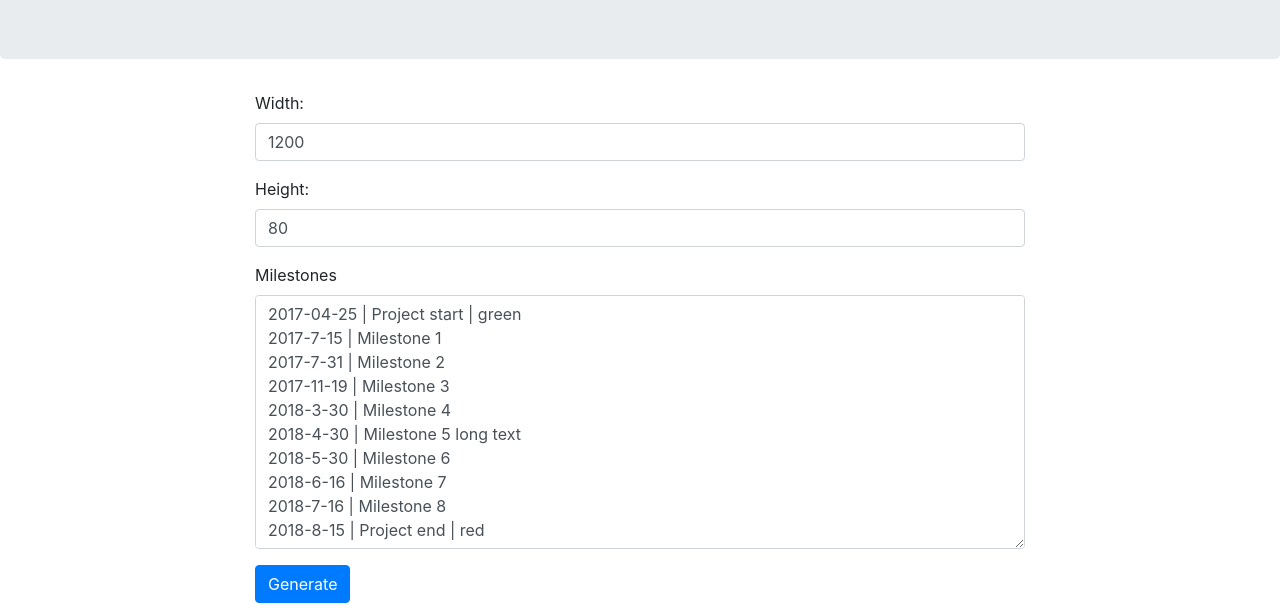
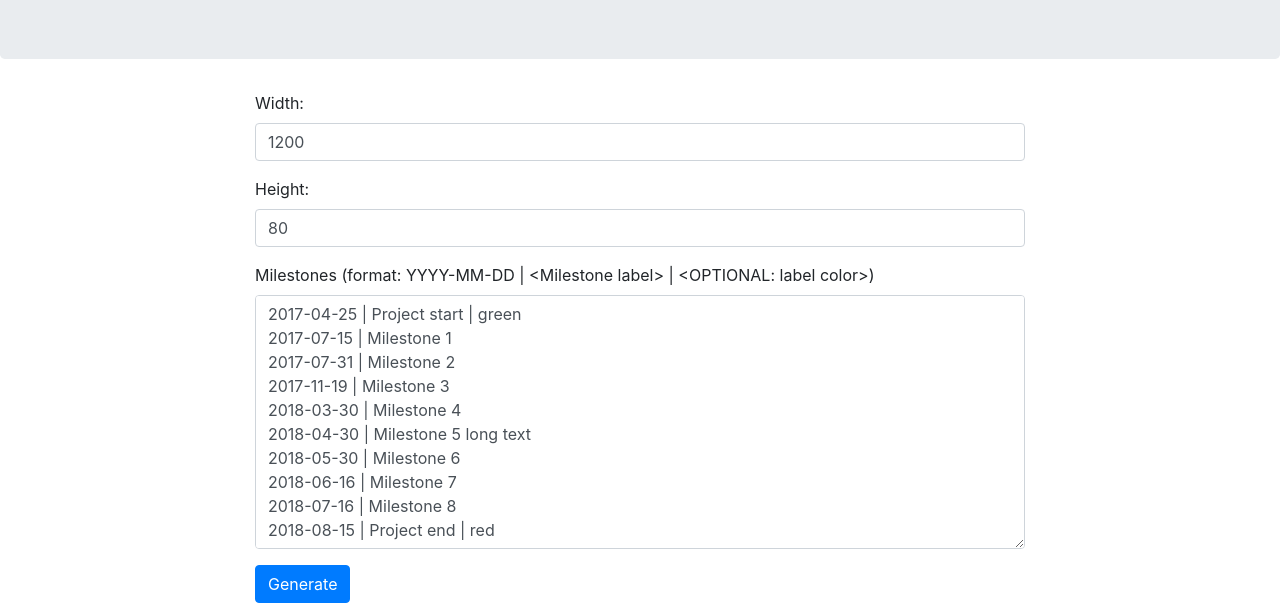
Before and after one commit to gverni/kairoi, a website: page docs/index.html in a window 1280 px wide. Shown: the part 171-787 px from the top of the page. Drawn offline with nearby package versions, Linux system fonts and the light colour scheme.

Commit message:
Corrected sample milestones
The previous one was not in YYYY-MM-DD.
Added milestone format spec

```diff
--- a/docs/index.html
+++ b/docs/index.html
@@ -57,18 +57,18 @@
                                 <input class="form-control" type="text" id="form-height" value="80"></p>
                             </div>
                             <div class="form-group">
-                                <label for="milestones">Milestones</label>
+                                <label for="milestones">Milestones (format: YYYY-MM-DD | &lt;Milestone label&gt; | &lt;OPTIONAL: label color&gt;)</label>
                                 <textarea class="form-control" name="" id="milestones" cols="30" rows="10">
 2017-04-25 | Project start | green
-2017-7-15 | Milestone 1
-2017-7-31 | Milestone 2
+2017-07-15 | Milestone 1
+2017-07-31 | Milestone 2
 2017-11-19 | Milestone 3
-2018-3-30 | Milestone 4
-2018-4-30 | Milestone 5 long text
-2018-5-30 | Milestone 6
-2018-6-16 | Milestone 7
-2018-7-16 | Milestone 8
-2018-8-15 | Project end | red
+2018-03-30 | Milestone 4
+2018-04-30 | Milestone 5 long text
+2018-05-30 | Milestone 6
+2018-06-16 | Milestone 7
+2018-07-16 | Milestone 8
+2018-08-15 | Project end | red
                                 </textarea>
                             </div>
                                 <p><button onclick="generateChart()" class="btn btn-primary">Generate</button></p>
```
